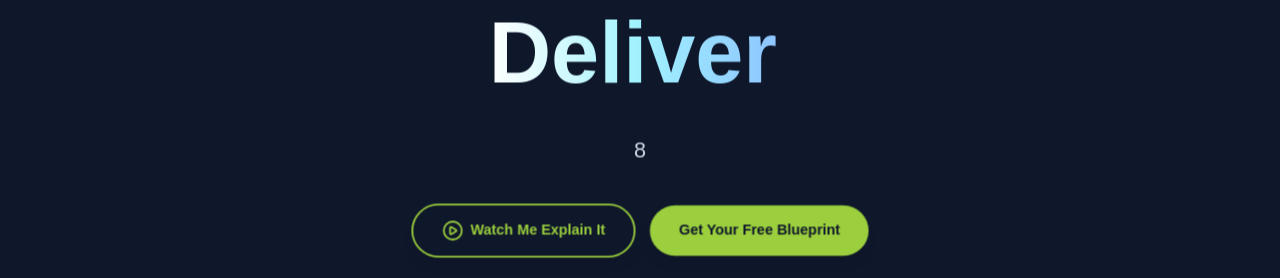
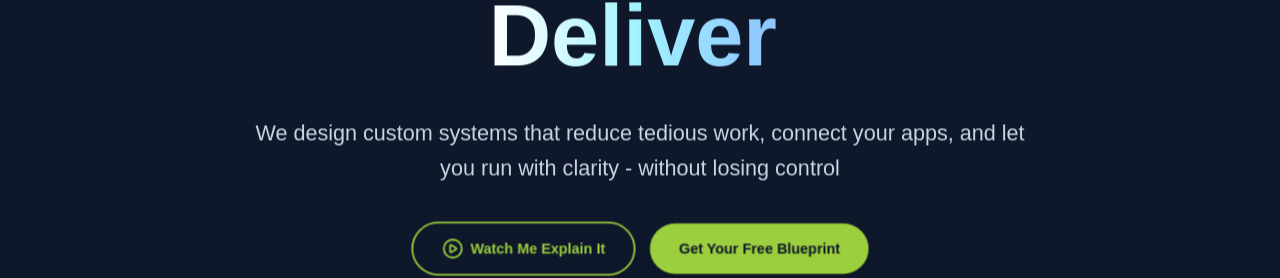
Before and after one commit to jcaisystems/jcai-website, a Next.js app: page / in a window 1280 px wide. Shown: the part 236-514 px from the top of the page. Built offline with nearby package versions, Linux system fonts and the light colour scheme.

Commit message:
homepage

```diff
--- a/src/app/EnhancedHomepageClient.tsx
+++ b/src/app/EnhancedHomepageClient.tsx
@@ -24,7 +24,7 @@ const EnhancedHomepageClient = ({ isMobile }: { isMobile: boolean }) => {
     const textY = useTransform(scrollYProgress, [0, 0.15], [0, -50]);
 
     const titleWords = "Invisible Systems That Deliver".split(' ');
-    const subtitleText = "8";
+    const subtitleText = "We design custom systems that reduce tedious work, connect your apps, and let you run with clarity - without losing control";
 
     return (
       <section ref={containerRef} className="relative h-[100vh] flex flex-col justify-center text-white bg-slate-900 overflow-hidden">
```
